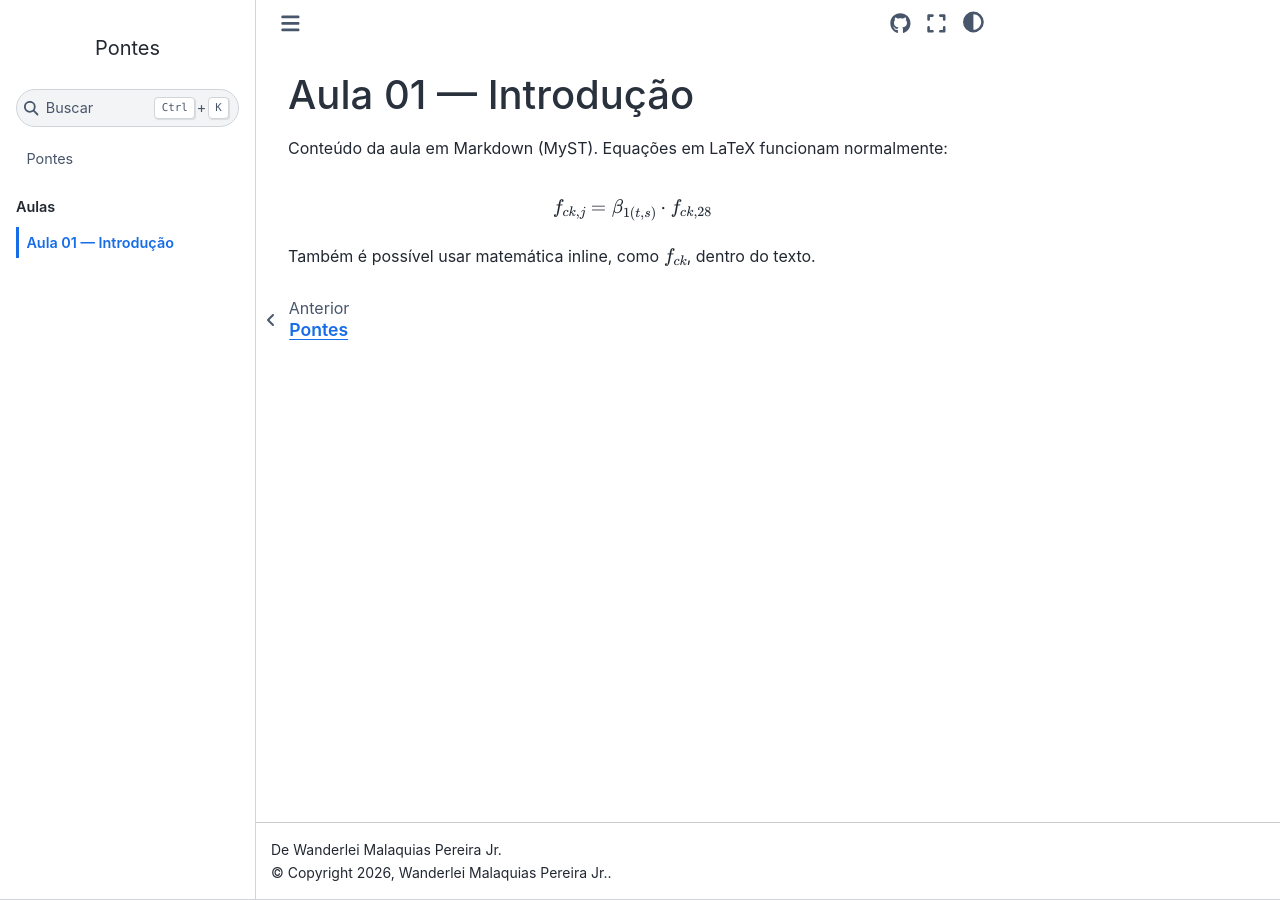
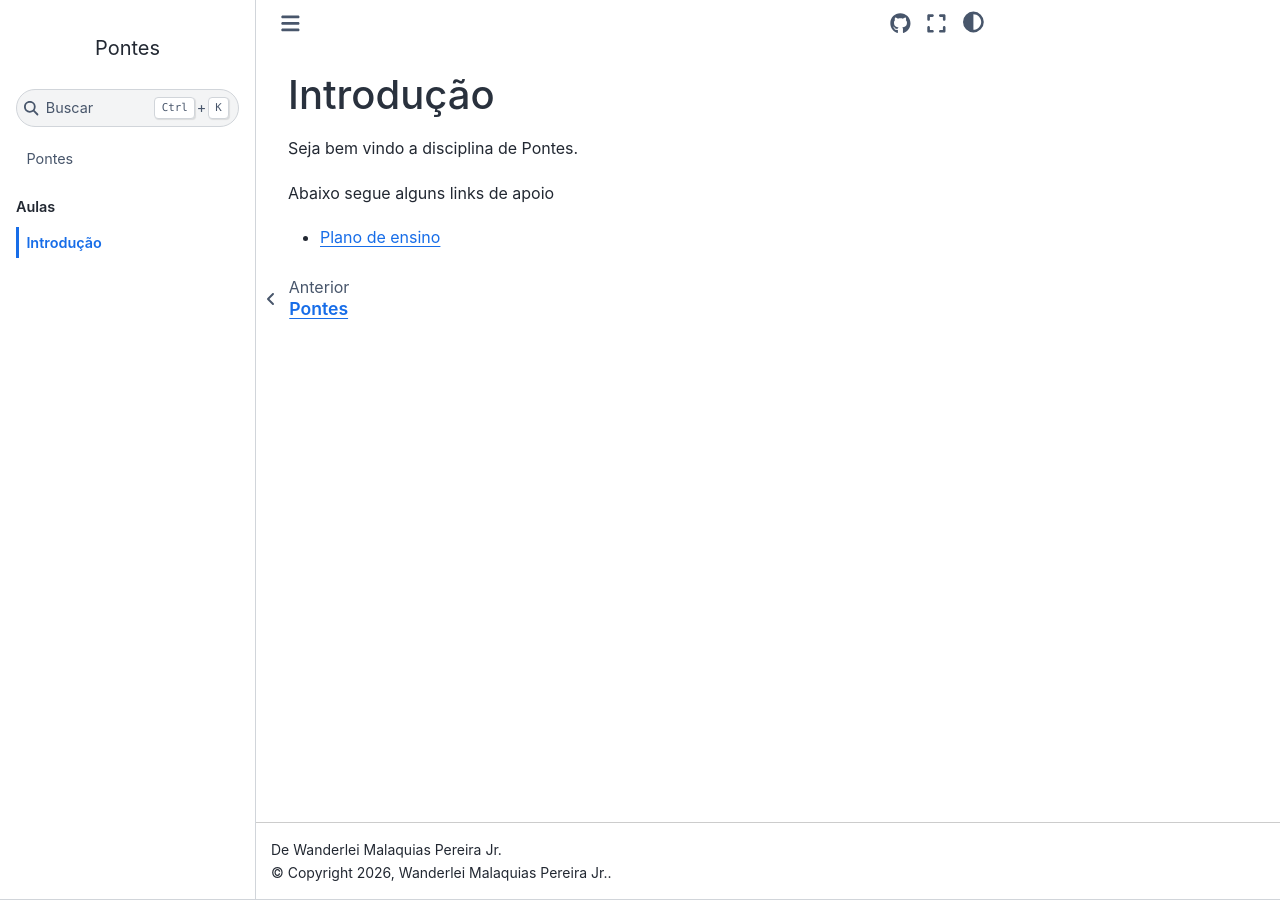
Before and after one commit to wmpjrufg/Pontes, a Sphinx documentation site: the page built from source/aulas/001-introducao.md, in a window 1280 px wide. Built offline with Sphinx 7.4.7 and the Sphinx Book theme 1.1.4, drawn with Linux system fonts in a browser that asks for light colours.

Commit message:
feat: plano de ensino

```diff
--- a/source/aulas/001-introducao.md
+++ b/source/aulas/001-introducao.md
@@ -1,9 +1,7 @@
-# Aula 01 — Introdução
+# Introdução
 
-Conteúdo da aula em Markdown (MyST). Equações em LaTeX funcionam normalmente:
+Seja bem vindo a disciplina de Pontes.
 
-$$
-f_{ck,j} = \beta_{1(t,s)} \cdot f_{ck,28}
-$$
+Abaixo segue alguns links de apoio
 
-Também é possível usar matemática inline, como $f_{ck}$, dentro do texto.
+- [Plano de ensino](https://drive.google.com/drive/folders/1MDRspFLQe9IVAzV0nq5tNjX5yteSpqY9?usp=sharing)
```
Also changed, not shown: source/index.md (+6 -0 lines).
